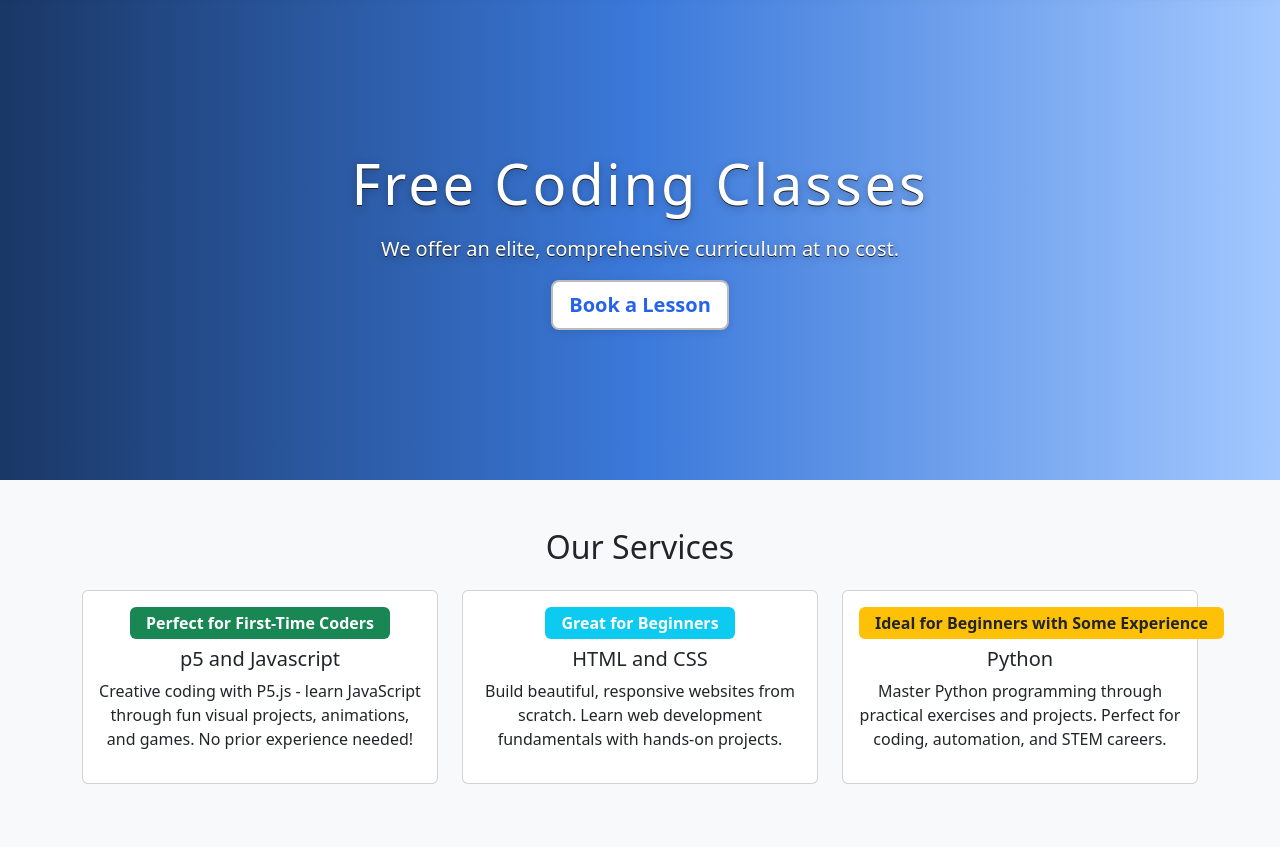
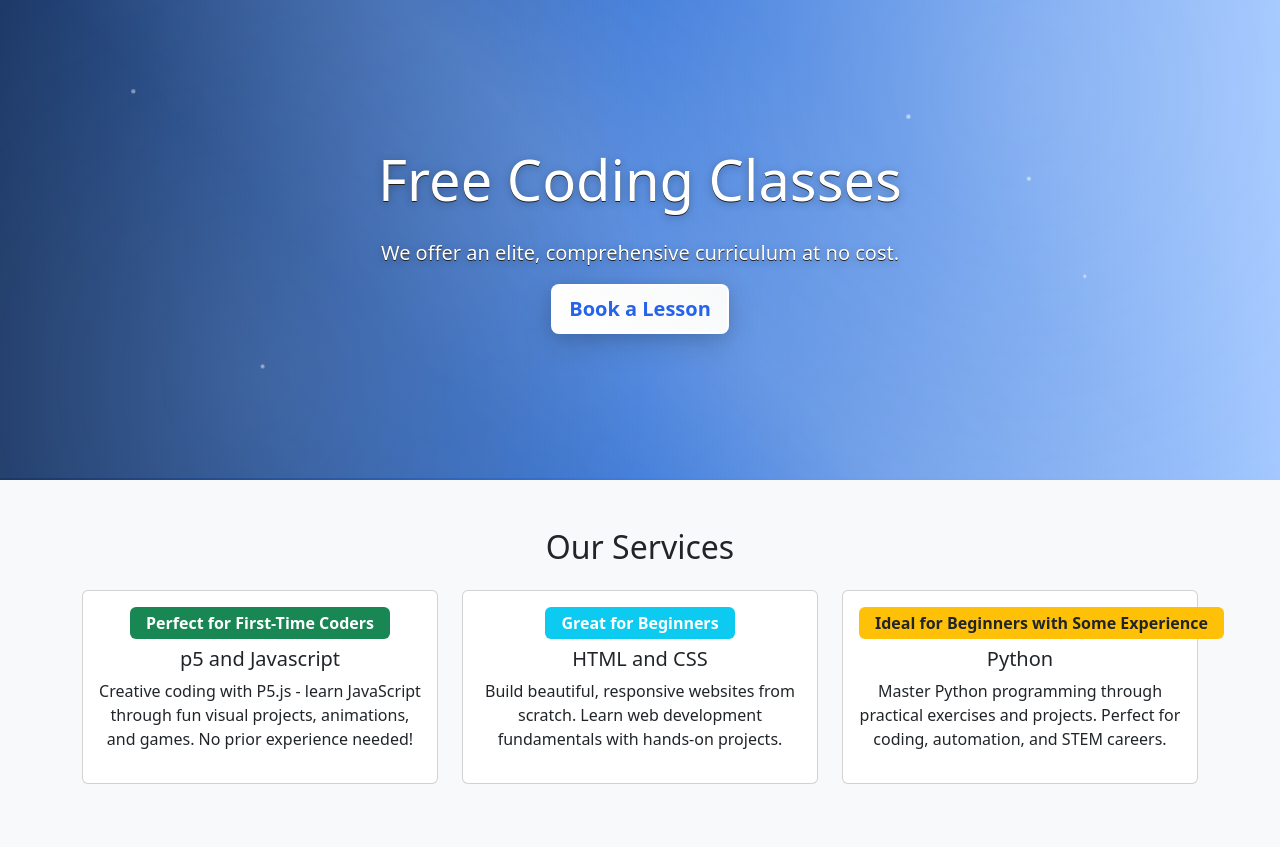
Before and after one commit to era-trin/CS_Tutoring, a Flask app: page / in a window 1280 px wide. Shown: the part 67-914 px from the top of the page. Run offline with Flask 3, Linux system fonts and the light colour scheme.

Commit message:
increased visual intrigue in hero section

```diff
--- a/static/styles.css
+++ b/static/styles.css
@@ -103,60 +103,148 @@
   background: linear-gradient(90deg, #1a3766 0%, #3B79DA 50%, #a3c8ff 100%);
   color: #fff;
   text-shadow: 0 2px 8px rgba(0,0,0,0.25), 0 1px 0 #222;
+  position: relative;
+  overflow: hidden;
+}
+
+/* Enhanced hero section with animated elements */
+.hero-section::before {
+  content: '';
+  position: absolute;
+  top: 0;
+  left: 0;
+  right: 0;
+  bottom: 0;
+  background:
+    radial-gradient(circle at 20% 80%, rgba(255, 255, 255, 0.1) 0%, transparent 50%),
+    radial-gradient(circle at 80% 20%, rgba(255, 255, 255, 0.1) 0%, transparent 50%),
+    radial-gradient(circle at 40% 40%, rgba(255, 255, 255, 0.05) 0%, transparent 50%);
+  animation: float 6s ease-in-out infinite;
+}
+
+.hero-section::after {
+  content: '';
+  position: absolute;
+  top: 0;
+  left: 0;
+  right: 0;
+  bottom: 0;
+  background:
+    linear-gradient(45deg, transparent 30%, rgba(255, 255, 255, 0.1) 50%, transparent 70%);
+  animation: shimmer 3s ease-in-out 1;
+}
+
+/* Floating particles */
+.hero-section .floating-particle {
+  position: absolute;
+  width: 4px;
+  height: 4px;
+  background: rgba(255, 255, 255, 0.6);
+  border-radius: 50%;
+  animation: float-particle 8s ease-in-out infinite;
+}
+
+.hero-section .floating-particle:nth-child(1) {
+  top: 20%;
+  left: 10%;
+  animation-delay: 0s;
+  animation-duration: 6s;
+}
+
+.hero-section .floating-particle:nth-child(2) {
+  top: 60%;
+  right: 15%;
+  animation-delay: 2s;
+  animation-duration: 8s;
+}
+
+.hero-section .floating-particle:nth-child(3) {
+  top: 40%;
+  left: 80%;
+  animation-delay: 4s;
+  animation-duration: 7s;
+}
+
+.hero-section .floating-particle:nth-child(4) {
+  top: 80%;
+  left: 20%;
+  animation-delay: 1s;
+  animation-duration: 9s;
+}
+
+.hero-section .floating-particle:nth-child(5) {
+  top: 30%;
+  right: 30%;
+  animation-delay: 3s;
+  animation-duration: 5s;
 }
 
 
 
-/* Typewriter effect for hero headline */
-
-
-.typewriter {
-  overflow: hidden;
-  border-right: .15em solid #fff;
-  white-space: nowrap;
-  margin: 0 auto;
-  letter-spacing: .05em;
-  animation:
-    typing 2.5s steps(30, end) 1s 1 normal both,
-    blink-caret .75s step-end 3s;
+/* Enhanced button styling */
+.hero-section .btn-primary {
+  position: relative;
+  z-index: 2;
+  background: linear-gradient(45deg, #fff, #f8f9fa) !important;
+  color: #2563eb !important;
+  border: 2px solid rgba(255, 255, 255, 0.8) !important;
+  font-weight: 600;
+  box-shadow: 0 8px 32px rgba(0, 0, 0, 0.15), 0 4px 16px rgba(0, 0, 0, 0.1);
+  transition: all 0.3s cubic-bezier(0.4, 0, 0.2, 1);
+  text-shadow: none !important;
+  backdrop-filter: blur(10px);
+  transform: translateY(0);
 }
 
-
-
-@keyframes typing {
-  from { width: 0 }
-  to { width: 100% }
+.hero-section .btn-primary:hover, .hero-section .btn-primary:focus {
+  background: linear-gradient(45deg, #2563eb, #1d4ed8) !important;
+  color: #fff !important;
+  border: 2px solid rgba(37, 99, 235, 0.8) !important;
+  text-shadow: none !important;
+  transform: translateY(-2px);
+  box-shadow: 0 12px 40px rgba(37, 99, 235, 0.3), 0 6px 20px rgba(0, 0, 0, 0.15);
 }
 
-@keyframes blink-caret {
-  from, to { border-color: transparent }
-  50% { border-color: #fff; }
+/* Animations */
+@keyframes float {
+  0%, 100% { transform: translateY(0px); }
+  50% { transform: translateY(-20px); }
 }
 
-
-
-.hero-section h1,
-.hero-section p {
-  color: #fff !important;
-  text-shadow: 0 2px 8px rgba(0,0,0,0.25), 0 1px 0 #222;
+@keyframes shimmer {
+  0% { transform: translateX(-100%); }
+  100% { transform: translateX(100%); }
 }
 
-.hero-section .btn-primary {
-  background: #fff !important;
-  color: #2563eb !important;
-  border: 2px solid #bbb !important;
-  font-weight: 600;
-  box-shadow: 0 2px 8px rgba(0,0,0,0.10);
-  transition: background 0.2s, color 0.2s, border 0.2s;
-  text-shadow: none !important;
-}
-.hero-section .btn-primary:hover, .hero-section .btn-primary:focus {
-  background: #2563eb !important;
-  color: #fff !important;
-  border: 2px solid #bbb !important;
-  text-shadow: none !important;
+@keyframes float-particle {
+  0%, 100% {
+    transform: translateY(0px) translateX(0px) scale(1);
+    opacity: 0.6;
+  }
+  25% {
+    transform: translateY(-20px) translateX(10px) scale(1.2);
+    opacity: 1;
+  }
+  50% {
+    transform: translateY(-10px) translateX(-5px) scale(0.8);
+    opacity: 0.8;
+  }
+  75% {
+    transform: translateY(-30px) translateX(15px) scale(1.1);
+    opacity: 0.9;
+  }
 }
 
+@keyframes gradient-shift {
+  0%, 100% { background-position: 0% 50%; }
+  50% { background-position: 100% 50%; }
+}
+
+/* Enhanced container positioning */
+.hero-section .container {
+  position: relative;
+  z-index: 3;
+}
 
 
 body {
--- a/templates/index.html
+++ b/templates/index.html
@@ -16,6 +16,13 @@
 
 <!-- Hero Section Wireframe -->
 <section class="hero-section d-flex align-items-center justify-content-center" style="height: 60vh;">
+    <!-- Floating particles for visual intrigue -->
+    <div class="floating-particle"></div>
+    <div class="floating-particle"></div>
+    <div class="floating-particle"></div>
+    <div class="floating-particle"></div>
+    <div class="floating-particle"></div>
+
     <div class="container text-center">
     <h1 class="display-4 typewriter">Free Coding Classes</h1>
         <p class="lead">We offer an elite, comprehensive curriculum at no cost.</p>
```
Also changed, not shown: templates/courses.html (+7 -0 lines).
